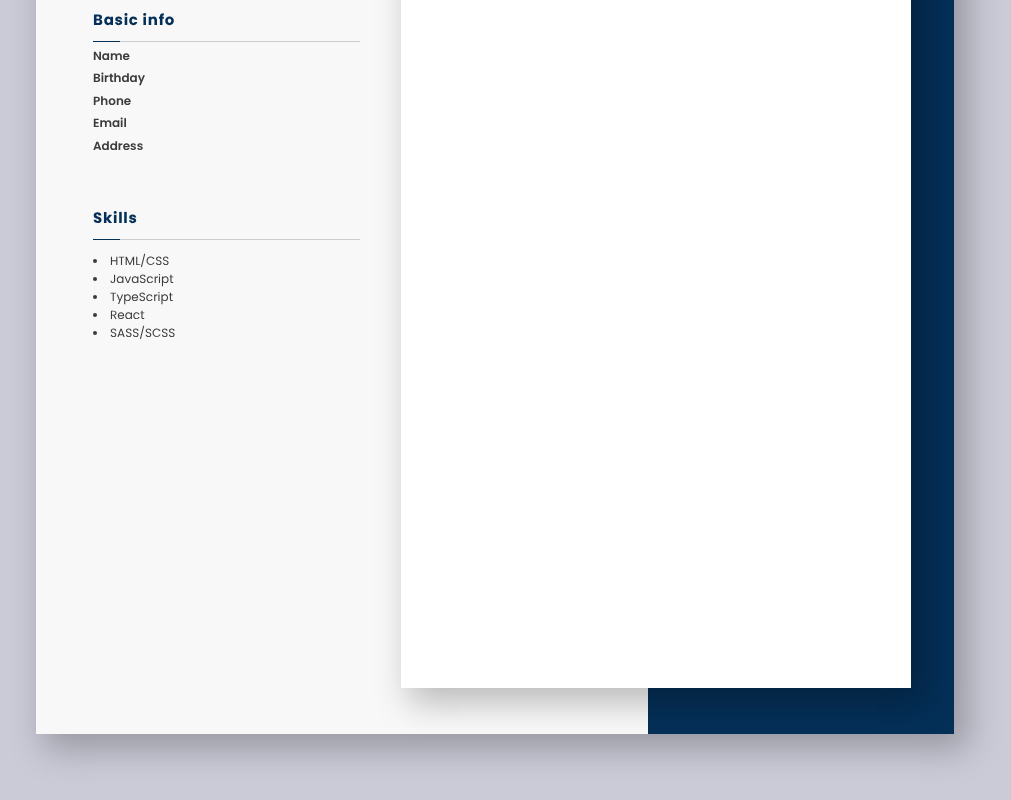
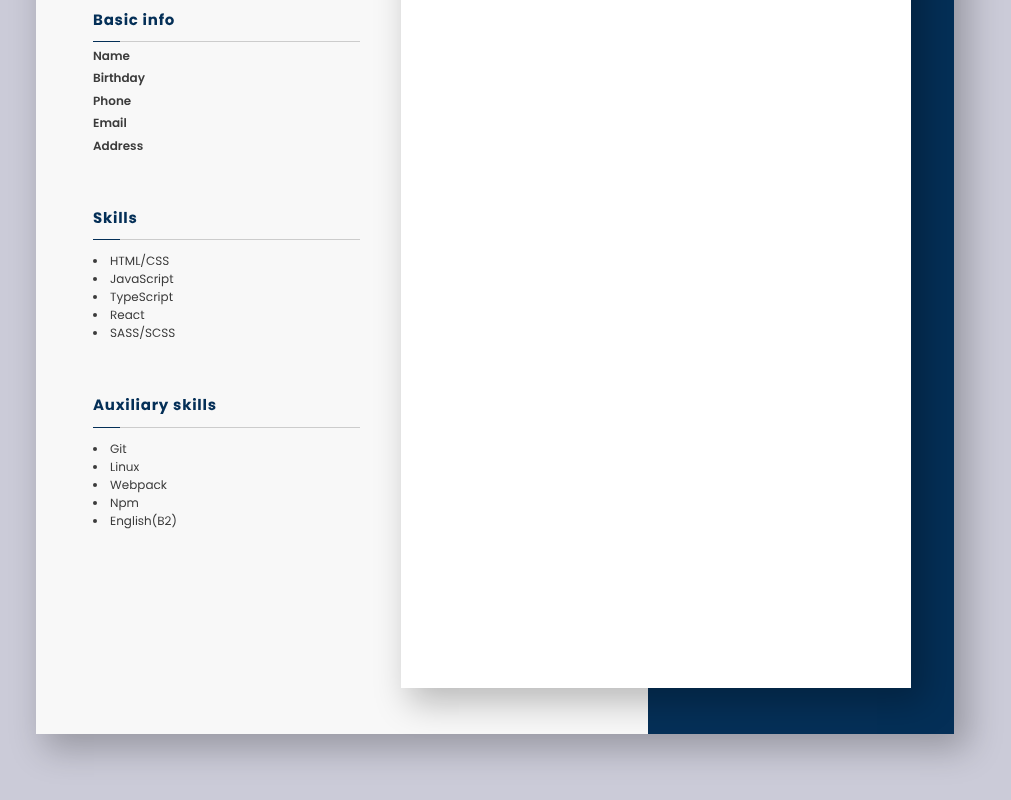
Before and after one commit to foxnorth228/foxnorth228, a React app: page / in a window 1280 px wide. Shown: the part 554-1354 px from the top of the page, without its empty margins (145-1156 px from the left). Built offline with nearby package versions, Linux system fonts and the light colour scheme.

Commit message:
feat: add auxiliary skills block

```diff
--- /dev/null
+++ b/src/components/aux-skills-block/aux-skills-block.scss
@@ -0,0 +1,20 @@
+@use '@pages/app.scss' as app;
+.auxSkillsBlock {
+    margin-top: app.scale(38px);
+    margin-left: app.scale(38px);
+    color: #3C3C3C;
+    font-size: app.scale(8px);
+    font-family: Poppins;
+    font-style: normal;
+    font-weight: 400;
+    line-height: app.scale(12px);
+}
+
+.auxSkillsBlock__title {
+    font-size: app.scale(10px);
+}
+
+.auxSkillsBlock__list {
+    list-style-position: inside;
+    padding-left: 0;
+}
--- /dev/null
+++ b/src/components/aux-skills-block/aux-skills-block.tsx
@@ -0,0 +1,23 @@
+import React from 'react';
+import './aux-skills-block.scss';
+import InfoBlock from '../info-block/info-block';
+
+const AuxSkillsBlock = () => {
+  return (
+    <InfoBlock
+      title="Auxiliary skills"
+      titleSize="auxSkillsBlock__title"
+      className="auxSkillsBlock"
+    >
+      <ul className="auxSkillsBlock__list">
+        <li>Git</li>
+        <li>Linux</li>
+        <li>Webpack</li>
+        <li>Npm</li>
+        <li>English(B2)</li>
+      </ul>
+    </InfoBlock>
+  );
+};
+
+export default AuxSkillsBlock;
--- a/src/layouts/info-layout/info-layout.tsx
+++ b/src/layouts/info-layout/info-layout.tsx
@@ -3,6 +3,7 @@ import './info-layout.scss';
 import AuthorFace from '@components/authorFace/authorFace';
 import BasicInfoBlock from '@components/basic-info-block/basic-info-block';
 import SkillsBlock from '@src/components/skills-block/skills-block';
+import AuxSkillsBlock from '@src/components/aux-skills-block/aux-skills-block';
 
 const InfoBlock = () => {
   return (
@@ -10,6 +11,7 @@ const InfoBlock = () => {
       <AuthorFace />
       <BasicInfoBlock />
       <SkillsBlock />
+      <AuxSkillsBlock />
     </section>
   );
 };
```
